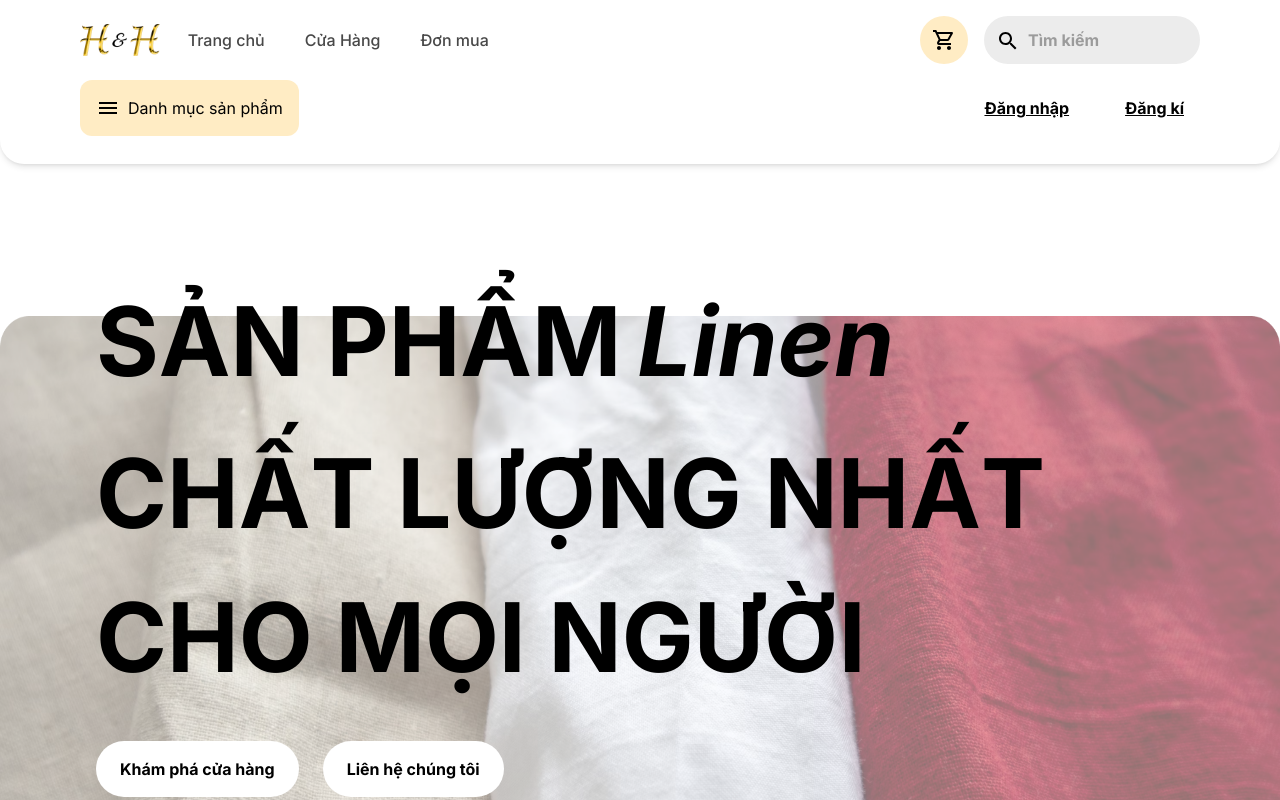
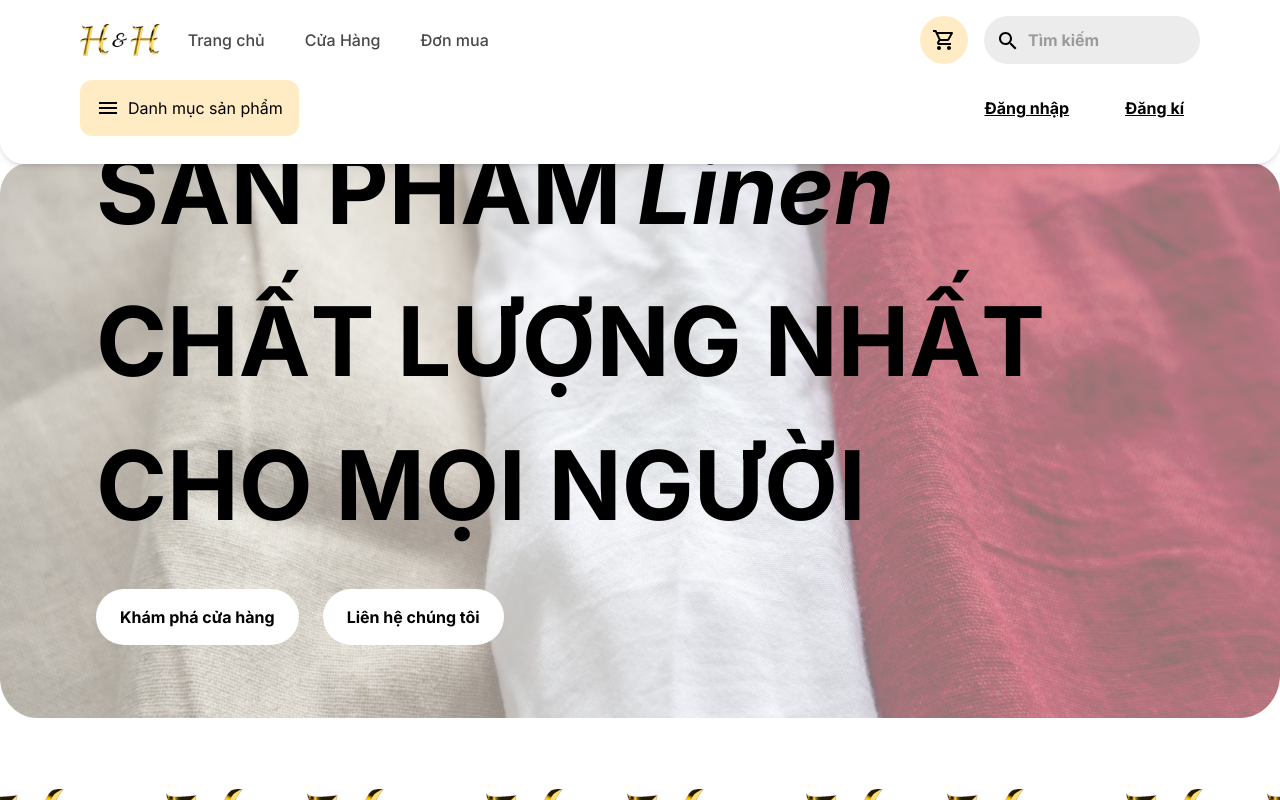
Before and after one commit to wu4ngg/HandH_FrontEnd, a React (Vite) app: page / in a window 1280 px wide. Shown: the top 800 px of the page. Built offline with nearby package versions, Linux system fonts and the light colour scheme.

Commit message:
Thêm link vô product

```diff
--- a/src/App.tsx
+++ b/src/App.tsx
@@ -25,7 +25,7 @@ const App = () => {
         >
           <ImageViewer />
         </ImageModelContext.Provider>
-        <main className="flex-grow flex mt-[9.5rem]">
+        <main className="flex-grow flex mt-[10.2rem]">
           <AppRoutes></AppRoutes>
         </main>
       </div>
--- a/src/components/layout/NavBar.tsx
+++ b/src/components/layout/NavBar.tsx
@@ -27,7 +27,7 @@ const Navbar: React.FC = () => {
 
 
   return (
-    <nav id="nav-main" className=" bg-white sticky top-0 z-10 rounded-b-3xl shadow-md">
+    <nav id="nav-main" className=" bg-white fixed w-full top-0 z-10 rounded-b-3xl shadow-md">
       <div className="flex mx-auto px-20 py-4 justify-between items-center">
         <div className="flex justify-start gap-4">
           <div className="flex-shrink-0 flex items-center">
--- a/src/components/pages/Home.tsx
+++ b/src/components/pages/Home.tsx
@@ -1,5 +1,5 @@
 import React, { useEffect } from "react";
-import '../../styles/home.css'
+import "../../styles/home.css";
 import SplideComponent from "../widget/splide.widget";
 import ProductItem from "../widget/productItem.widget";
 import { IProduct, products } from "../../types/product.type";
@@ -8,41 +8,46 @@ import { render } from "react-dom";
 import "react-responsive-carousel/lib/styles/carousel.min.css";
 import { ICategory, sampleCategories } from "../../types/category";
 import CategoryComponent from "../widget/categoryWidget";
-
-
-
+import Footer from "../widget/footer";
 
 const Home: React.FC = () => {
   return (
-        <div id="" className="home-page flex flex-col gap-8 mb-16">
+    <div id="" className="home-page flex flex-col gap-8">
       <div className="home-banner ">
         <div className="home-banner-wrap flex relative">
           <div className="home-image-banner ">
             <img className="h-full" src="\src\assets\image\banner.png" alt="" />
           </div>
-                    <div className="home-banner-opacity bg-white opacity-45 absolute w-full ">
-                    </div>
+          <div className="home-banner-opacity bg-white opacity-45 absolute w-full "></div>
           <div className="home-text-banner flex flex-col gap-8 absolute  ">
             <div className="home-banner-text flex gap-2 flex-col">
               <div className="home-banner-text_bottom flex gap-4">
                 <p>SẢN PHẨM </p>
                 <p className="italic">Linen</p>
               </div>
-                            <p className="home-banner-text_quality">CHẤT LƯỢNG NHẤT CHO MỌI NGƯỜI</p>
+              <p className="home-banner-text_quality">
+                CHẤT LƯỢNG NHẤT CHO MỌI NGƯỜI
+              </p>
             </div>
             <div className="home-banner-button flex gap-6">
               <div className="banner-button_explore">
-                                <input type="button" className="bg-white px-6 py-4 rounded-full font-bold hover:opacity-50 hover:cursor-pointer duration-700 ease-linear" value="Khám phá cửa hàng" />
+                <input
+                  type="button"
+                  className="bg-white px-6 py-4 rounded-full font-bold hover:opacity-50 hover:cursor-pointer duration-700 ease-linear"
+                  value="Khám phá cửa hàng"
+                />
               </div>
               <div className="banner-button_contact">
-                                <input type="button" className="bg-white px-6 py-4 rounded-full font-bold hover:opacity-50 hover:cursor-pointer duration-700 ease-linear" value="Liên hệ chúng tôi" />
+                <input
+                  type="button"
+                  className="bg-white px-6 py-4 rounded-full font-bold hover:opacity-50 hover:cursor-pointer duration-700 ease-linear"
+                  value="Liên hệ chúng tôi"
+                />
               </div>
             </div>
           </div>
-
         </div>
       </div>
-
 
       <div className="home-branch h-10 mt-20 mb-4 w-full">
         <SplideComponent></SplideComponent>
@@ -52,7 +57,6 @@ const Home: React.FC = () => {
         <div className="home-new-product_title w-full text-center py-12">
           <p className="">Hàng mới</p>
         </div>
-
 
         {/* Cái này phải đóng vào 1 component riêng do làm vội nên chưa  */}
         <div className="home-new-list-product px-20 py-4 flex flex-wrap">
@@ -72,10 +76,7 @@ const Home: React.FC = () => {
             <p>Không có sản phẩm nào để hiển thị</p>
           )}
         </div>
-
-
       </div>
-
 
       <div className="event flex flex-col gap-4 py-4">
         <div className="title-event">
@@ -88,7 +89,6 @@ const Home: React.FC = () => {
           </div>
         </div>
       </div>
-
 
       <div className="trend">
         <div className="title-trend">
@@ -107,12 +107,12 @@ const Home: React.FC = () => {
             ))}
           </div>
         </div>
+        <div className="mt-16">
+          <Footer />
         </div>
-        </div >
-    )
-}
+      </div>
+    </div>
+  );
+};
 
-
-
-
-export default Home
+export default Home;
--- a/src/components/pages/Product.tsx
+++ b/src/components/pages/Product.tsx
@@ -59,7 +59,7 @@ export default function Product() {
     });
   }
   return (
-    <div>
+    <div className="pt-4">
       <div className="product_main flex flex-1 gap-8 px-20 pb-10 justify-stretch relative box-border">
         <div className="w-1/2 flex">
           <ImagesProduct
--- a/src/components/widget/productItem.widget.tsx
+++ b/src/components/widget/productItem.widget.tsx
@@ -3,14 +3,17 @@ import { IProduct } from "../../types/product.type";
 import { Favorite, FavoriteBorder, FiberManualRecord } from "@mui/icons-material";
 import '../../styles/home.css'
 import { convertMoney } from "../../utils";
+import { Link, useNavigate } from "react-router-dom";
 const ProductItem: React.FC<IProduct> = (props) => {
-    const { product_name, product_price, product_thumb, product_variations } = props;
+    const { product_name, product_price, product_thumb, product_variations, product_slug } = props;
 
-
+    const navigate = useNavigate();
     const [favorite, setFavorite] = React.useState(false);
 
     return (
-        <div className="product_item-main  rounded-3xl duration-500 hover:-translate-y-2 hover:cursor-pointer hover:shadow-lg">
+        <div onClick={() => {
+            navigate(`/product/${product_slug}/${product_name}`)
+        }} className="product_item-main rounded-3xl duration-500 hover:-translate-y-2 hover:cursor-pointer hover:shadow-lg">
             <div className="product_item-image w-full">
                 <img src={product_thumb} className="w-full h-[360px] scale-90 object-cover rounded-sm"alt="" />
                 <div className="wrap-product-info flex w-full items-start justify-between p-4">
```
Lines whose indentation alone changed are shown as unchanged.
